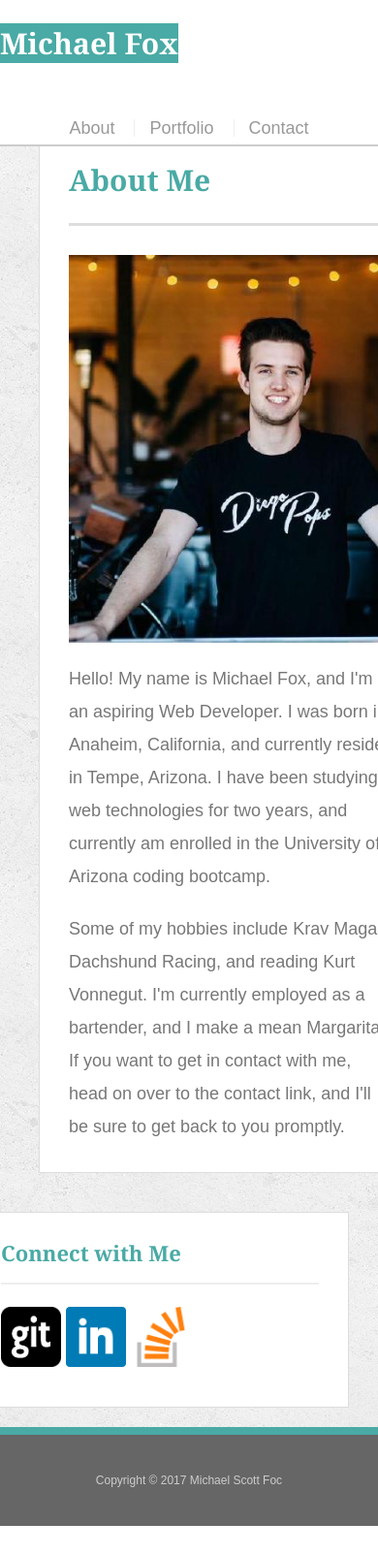
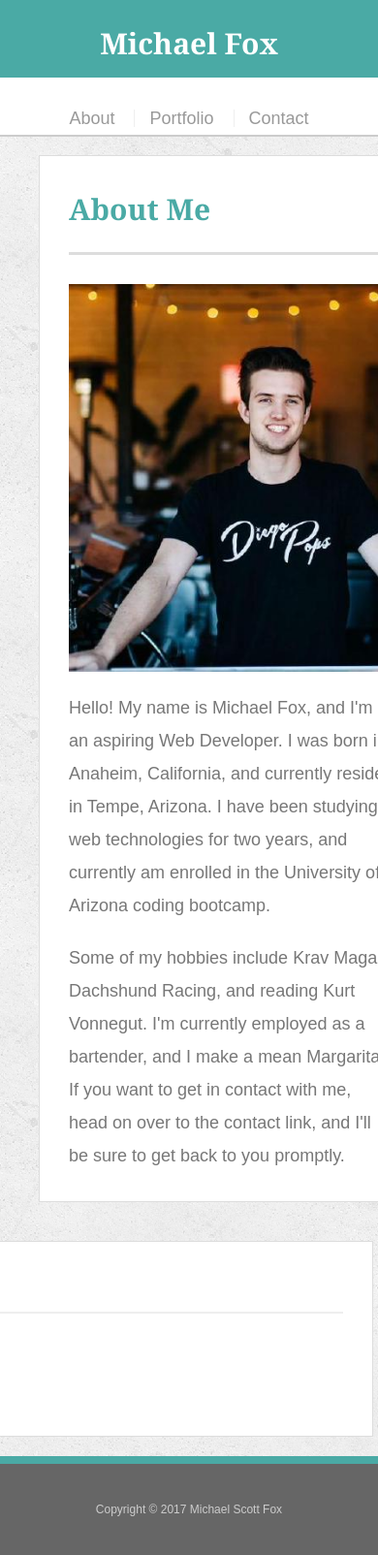
Before and after one commit to misterfoxy/Responsive-Portfolio, a plain HTML site: page index.html in a window 390 px wide. Shown: the top 1604 px of the page at 97% size. Before the commit the page ends 1574 px from the top, so only its background shows below. Drawn offline with Linux system fonts and the light colour scheme.

Commit message:
fixed stupid display block rule in media query

```diff
--- a/assets/css/style.css
+++ b/assets/css/style.css
@@ -276,25 +276,28 @@ input[type=submit] {
     text-align: center;
     width: 100%;
     height: 80px;
-    max-width: 640px;
+    display: block;
     margin: 0 0 0 0;
   }
 
-  #masthead{
-    overflow: auto;
-
+  #main-container{
+    padding-top: 160px;
   }
 
   .container{
     max-width: 640px;
     width: 100%;
-
   }
 
   nav {
     float: none;
     text-align: center;
-    margin
+  }
+
+  .sidebar{
+    margin-right: 5px;
+    margin-left: 40px;
+    width: 620px;
   }
 
 }
--- a/index.html
+++ b/index.html
@@ -52,7 +52,7 @@
 
   <footer>
     <div class="container">
-      Copyright &copy; 2017 Michael Scott Foc
+      Copyright &copy; 2017 Michael Scott Fox
     </div>
   </footer>
 </body>
```
